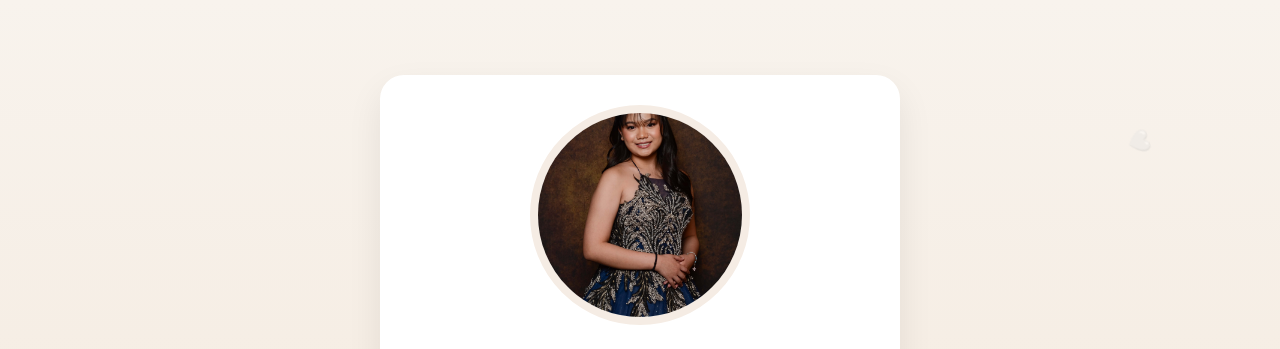
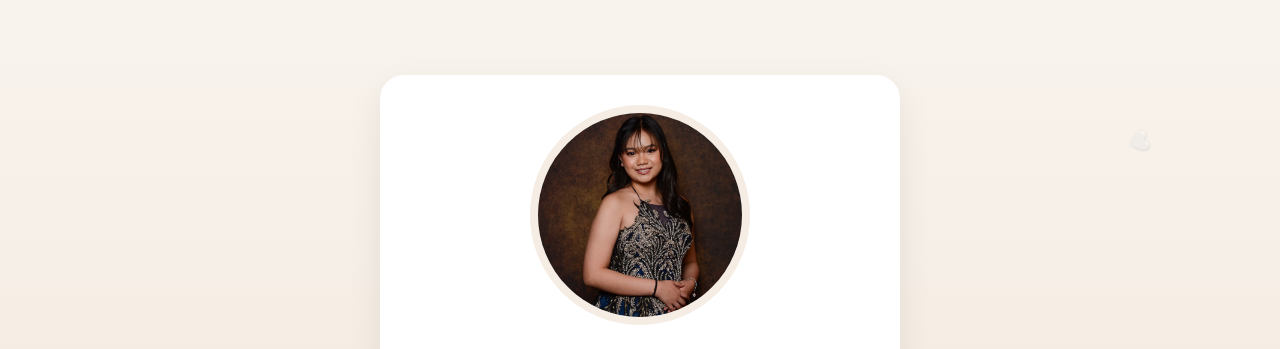
Before and after one commit to elareamo/about-marian, a plain HTML site: page thankyou.html in a window 1280 px wide. Shown: the top 349 px of the page. Drawn offline with Linux system fonts and the light colour scheme.

Commit message:
Update thankyou.html

```diff
--- a/thankyou.html
+++ b/thankyou.html
@@ -38,6 +38,7 @@ position:relative;
 width:220px;
 height:220px;
 object-fit:cover;
+object-position:center 25%;
 border-radius:50%;
 border:8px solid #F5ECE4;
 margin-bottom:22px;
```
